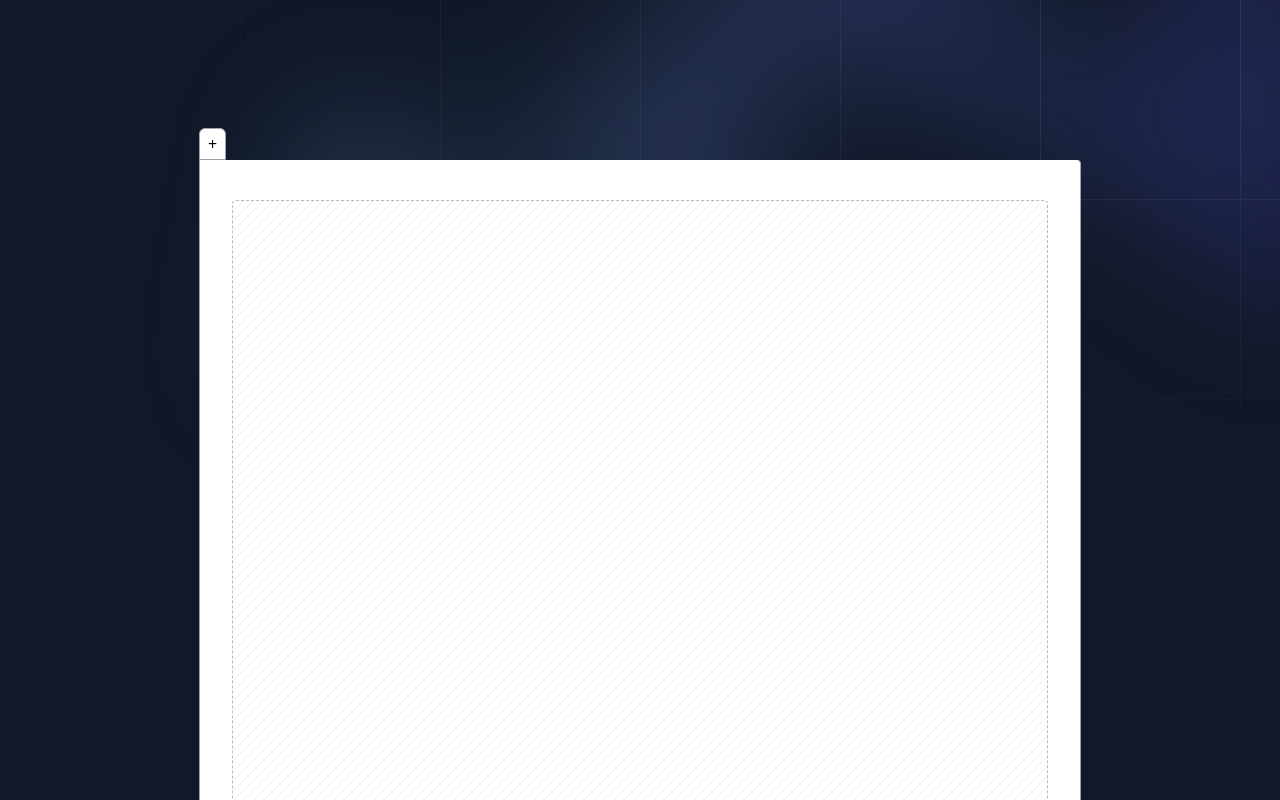
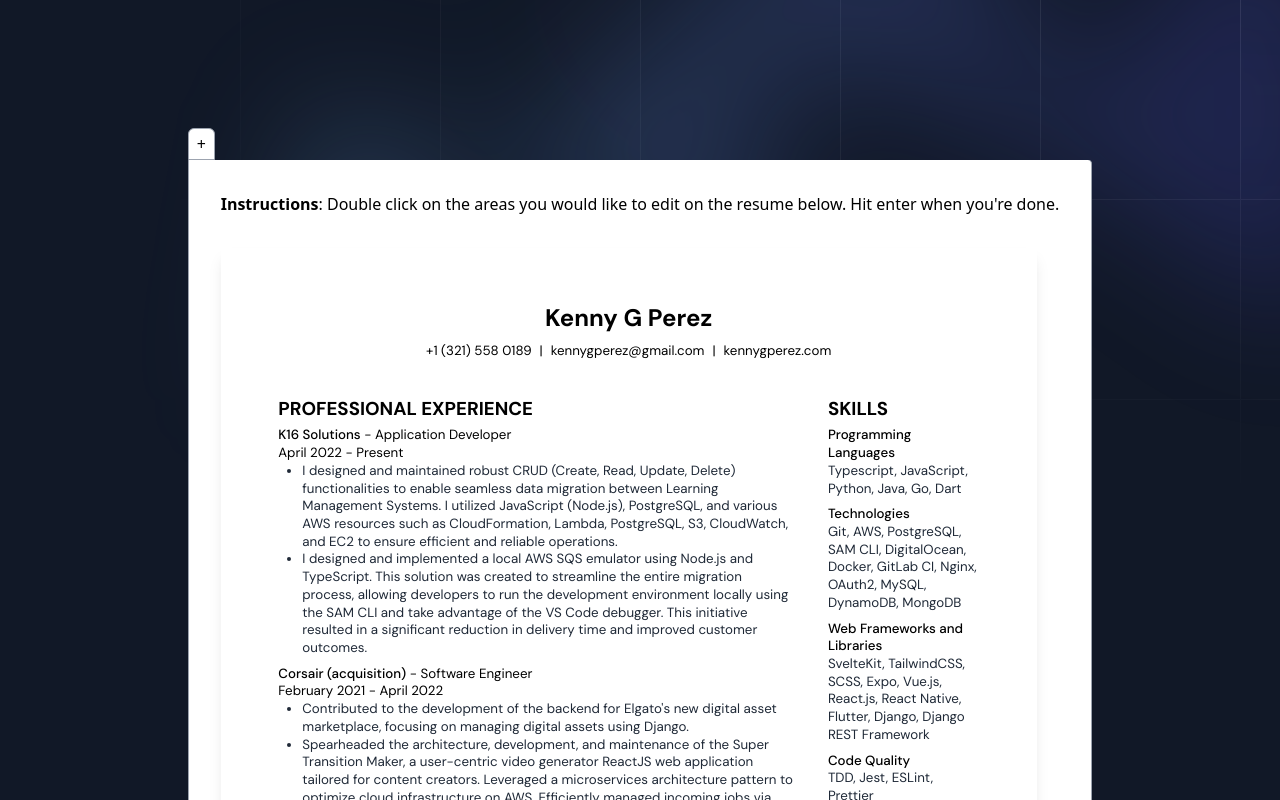
Before and after one commit to kennygperez/resumeforge.kennygperez.com, a React (Vite) app: page / in a window 1280 px wide. Shown: the top 800 px of the page. Built offline with nearby package versions, Linux system fonts and the light colour scheme.

Commit message:
wip: added foundation for editing

```diff
--- a/src/components/Editor.tsx
+++ b/src/components/Editor.tsx
@@ -3,8 +3,7 @@
 
 import { useResumeManager } from '../hooks/useResumeManager';
 import Navigator from './Navigator';
-import Placeholder from './Placeholder';
-import { Resume } from './Resume';
+import ResumeView from './ResumeView';
 
 const Editor: FunctionComponent = () => {
   const rm = useResumeManager();
@@ -24,12 +23,15 @@
           'bg-white',
           'border border-t-0 border-gray-400',
           'rounded rounded-ss-none',
-          'p-8 pt-10'
+          'p-8'
         )}
       >
-        <div style={{ width: '8.5in', height: '11in' }} className="relative">
-          {rm.resumes.length <= 0 ? <Placeholder /> : <Resume />}
-        </div>
+        <p className="mb-8">
+          <b>Instructions</b>: Double click on the areas you would like to edit
+          on the resume below. Hit enter when you're done.
+        </p>
+
+        <ResumeView />
       </div>
     </div>
   );
```
Also changed, not shown: src/components/ResumeView/index.tsx (renamed from src/components/Resume/index.tsx, +8 -6 lines), src/components/ResumeView/Document.css (renamed from src/components/Resume/Document.css), src/components/ResumeView/Document.tsx (renamed from src/components/Resume/Document.tsx), src/components/ResumeView/H1.tsx (renamed from src/components/Resume/H1.tsx), src/components/ResumeView/H2.tsx (renamed from src/components/Resume/H2.tsx), src/components/ResumeView/H3.tsx (renamed from src/components/Resume/H3.tsx), src/components/ResumeView/Period.tsx (renamed from src/components/Resume/Period.tsx), src/components/ResumeView/Section.tsx (renamed from src/components/Resume/Section.tsx).
